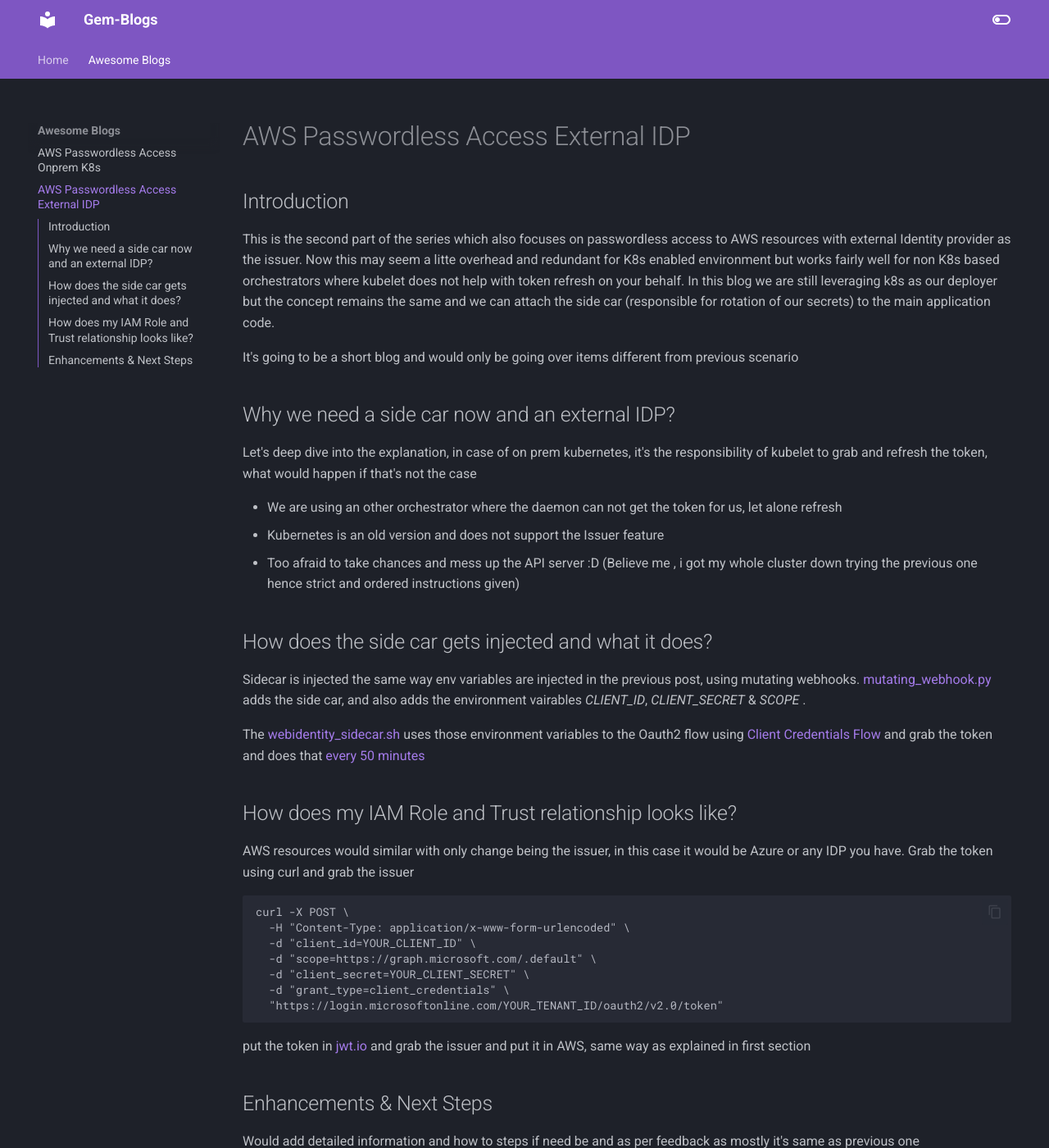
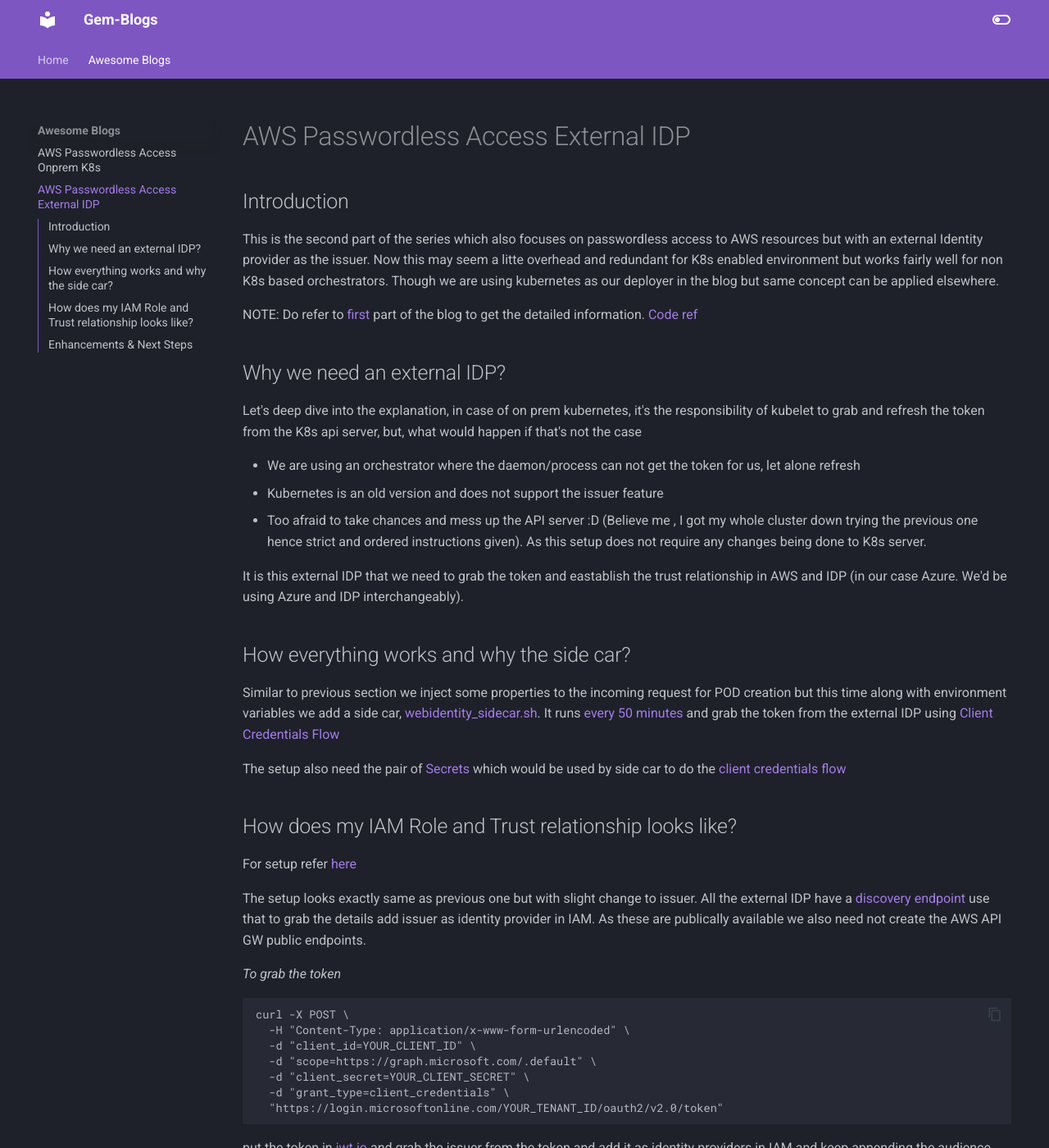
Before and after one commit to Gemini-Solutions/gemblog-docs, an MkDocs documentation site: the page built from docs/webidentiy-webhook-external-IDP.md, in a window 1280 px wide and 1400 px high. Shown: the whole window at 82% size. Built offline with MkDocs 1.6.1 and Material for MkDocs 9.7.7, drawn with Linux system fonts in a browser that asks for light colours; some of the changed text lies outside the part shown.

Commit message:
update the doc

````diff
--- a/docs/webidentiy-webhook-external-IDP.md
+++ b/docs/webidentiy-webhook-external-IDP.md
@@ -1,28 +1,33 @@
 ## Introduction
 
+This is the second part of the series which also focuses on passwordless access to AWS resources but with an external Identity provider as the issuer. Now this may seem a litte overhead and redundant for K8s enabled environment but works fairly well for non K8s based orchestrators. Though we are using kubernetes as our deployer in the blog but same concept can be applied elsewhere.
 
-This is the second part of the series which also focuses on passwordless access to AWS resources with external Identity provider as the issuer. Now this may seem a litte overhead and redundant for K8s enabled environment but works fairly well for non K8s based orchestrators where kubelet does not help with token refresh on your behalf. In this blog we are still leveraging k8s as our deployer but the concept remains the same and we can attach the side car (responsible for rotation of our secrets) to the main application code.
+NOTE: Do refer to [first](/webidentiy-webhook-k8s-onprem/) part of the blog to get the detailed information. [Code ref](https://github.com/Gemini-Solutions/gemblog-codestub/tree/master/webidentity-webhook-external-idp)
 
-It's going to be a short blog and would only be going over items different from previous scenario
+## Why we need an external IDP?
 
+Let's deep dive into the explanation, in case of on prem kubernetes, it's the responsibility of kubelet to grab and refresh the token from the K8s api server, but, what would happen if that's not the case
 
-## Why we need a side car now and an external IDP?
+* We are using an orchestrator where the daemon/process can not get the token for us, let alone refresh
+* Kubernetes is an old version and does not support the issuer feature
+* Too afraid to take chances and mess up the API server :D (Believe me , I got my whole cluster down trying the previous one hence strict and ordered instructions given). As this setup does not require any changes being done to K8s server.
 
-Let's deep dive into the explanation, in case of on prem kubernetes, it's the responsibility of kubelet to grab and refresh the token, what would happen if that's not the case
+It is this external IDP that we need to grab the token and eastablish the trust relationship in AWS and IDP (in our case Azure. We'd be using Azure and IDP interchangeably).
 
-* We are using an other orchestrator where the daemon can not get the token for us, let alone refresh
-* Kubernetes is an old version and does not support the Issuer feature
-* Too afraid to take chances and mess up the API server :D (Believe me , i got my whole cluster down trying the previous one hence strict and ordered instructions given)
+## How everything works and why the side car?
 
-## How does the side car gets injected and what it does?
+Similar to previous section we inject some properties to the incoming request for POD creation but this time along with environment variables we add a side car, [webidentity_sidecar.sh](https://github.com/Gemini-Solutions/gemblog-codestub/blob/master/webidentity-webhook-external-idp/webidentity_sidecar/get_token.sh). It runs [every 50 minutes](https://github.com/Gemini-Solutions/gemblog-codestub/blob/master/webidentity-webhook-external-idp/webidentity_sidecar/Dockerfile#L5) and grab the token from the external IDP using [Client Credentials Flow]("Oauth2 Flow used for backend system where we can trust to put our secrets")
 
-Sidecar is injected the same way env variables are injected in the previous post, using mutating webhooks. [mutating_webhook.py](https://github.com/Gemini-Solutions/gemblog-codestub/blob/master/webidentity-webhook-external-idp/mutating_webhook/mutating_webhook.py#L10) adds the side car, and also adds the environment vairables *CLIENT_ID*, *CLIENT_SECRET* & *SCOPE* .
+The setup also need the pair of [Secrets](https://github.com/Gemini-Solutions/gemblog-codestub/blob/master/webidentity-webhook-external-idp/test_app/secret.yaml) which would be used by side car to do the [client credentials flow](https://developer.okta.com/docs/guides/implement-grant-type/clientcreds/main/#about-the-client-credentials-grant)
 
-The [webidentity_sidecar.sh](https://github.com/Gemini-Solutions/gemblog-codestub/blob/master/webidentity-webhook-external-idp/webidentity_sidecar/get_token.sh) uses those environment variables to the Oauth2 flow using [Client Credentials Flow]("Oauth2 Flow used for backend system where we can trust to put our secrets") and grab the token and does that [every 50 minutes](https://github.com/Gemini-Solutions/gemblog-codestub/blob/master/webidentity-webhook-external-idp/webidentity_sidecar/Dockerfile#L5)
 
 ## How does my IAM Role and Trust relationship looks like?
 
-AWS resources would similar with only change being the issuer, in this case it would be Azure or any IDP you have. Grab the token using curl and grab the issuer
+For setup refer [here](/webidentiy-webhook-k8s-onprem/#adding-identity-provider-and-role-for-the-pod)
+
+The setup looks exactly same as previous one but with slight change to issuer. All the external IDP have a [discovery endpoint](https://connect2id.com/products/server/docs/api/discovery) use that to grab the details add issuer as identity provider in IAM. As these are publically available we also need not create the AWS API GW public endpoints.
+
+*To grab the token*
 
 ```
 curl -X POST \
@@ -34,7 +39,7 @@ curl -X POST \
   "https://login.microsoftonline.com/YOUR_TENANT_ID/oauth2/v2.0/token"
 ```
 
-put the token in [jwt.io](https://jwt.io) and grab the issuer and put it in AWS, same way as explained in first section
+put the token in [jwt.io](https://jwt.io) and grab the issuer from the token and add it as identity providers in IAM and keep appending the audience list as you onboard newer applications.
 
 ## Enhancements & Next Steps
 
````
